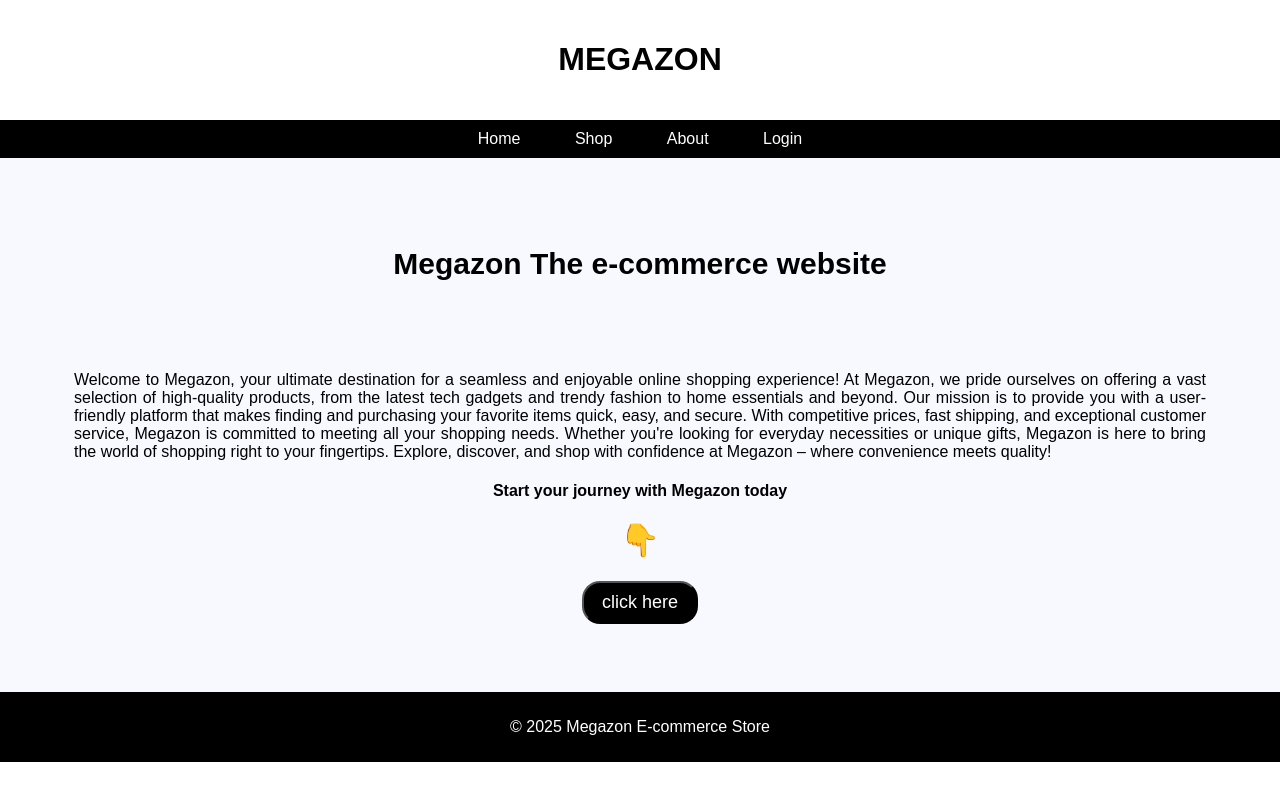
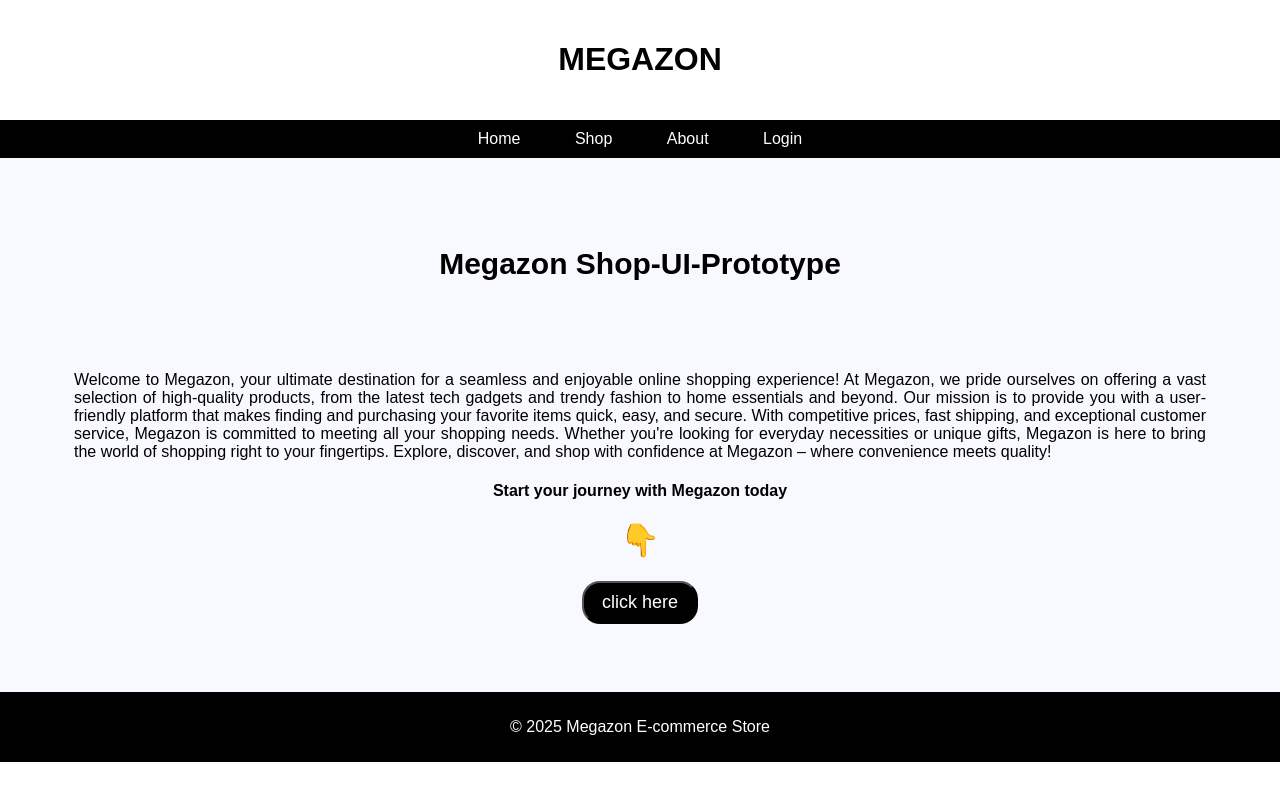
Before and after one commit to G-Arulkumar/Project-Magazon, a plain HTML site: page index.html in a window 1280 px wide. Drawn offline with Linux system fonts and the light colour scheme.

Commit message:
Megazon Shop-UI-Prototype

```diff
--- a/index.html
+++ b/index.html
@@ -3,7 +3,7 @@
 <head>
     <meta charset="UTF-8">
     <meta name="viewport" content="width=device-width, initial-scale=1.0">
-    <title>Megazon The E-commerce Website</title>
+    <title>Megazon Shop-UI-Prototype</title>
     <link rel="icon" href="M icon.ico">
     <link rel="stylesheet" href="styles.css">
 </head>
@@ -23,7 +23,7 @@
     </nav>
 
     <main>
-        <h2>Megazon The e-commerce website</h2>
+        <h2>Megazon Shop-UI-Prototype</h2>
         <p class="para">Welcome to Megazon, your ultimate destination for a seamless and enjoyable online shopping experience! At Megazon, we pride ourselves on offering a vast selection of high-quality products, from the latest tech gadgets and trendy fashion to home essentials and beyond. Our mission is to provide you with a user-friendly platform that makes finding and purchasing your favorite items quick, easy, and secure. With competitive prices, fast shipping, and exceptional customer service, Megazon is committed to meeting all your shopping needs. Whether you're looking for everyday necessities or unique gifts, Megazon is here to bring the world of shopping right to your fingertips. Explore, discover, and shop with confidence at Megazon – where convenience meets quality!</p>
         <h4>Start your journey with Megazon today</h4>
         <h1>👇</h1>
```
Also changed, not shown: about.html (+1 -1 lines), login.html (+1 -1 lines), shop.html (+1 -1 lines).
